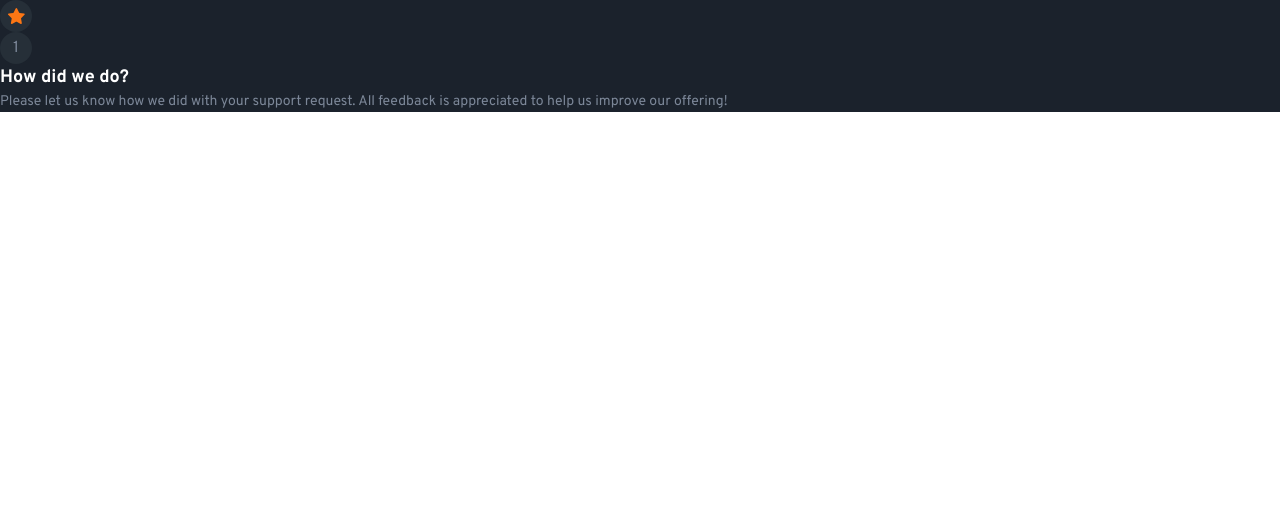
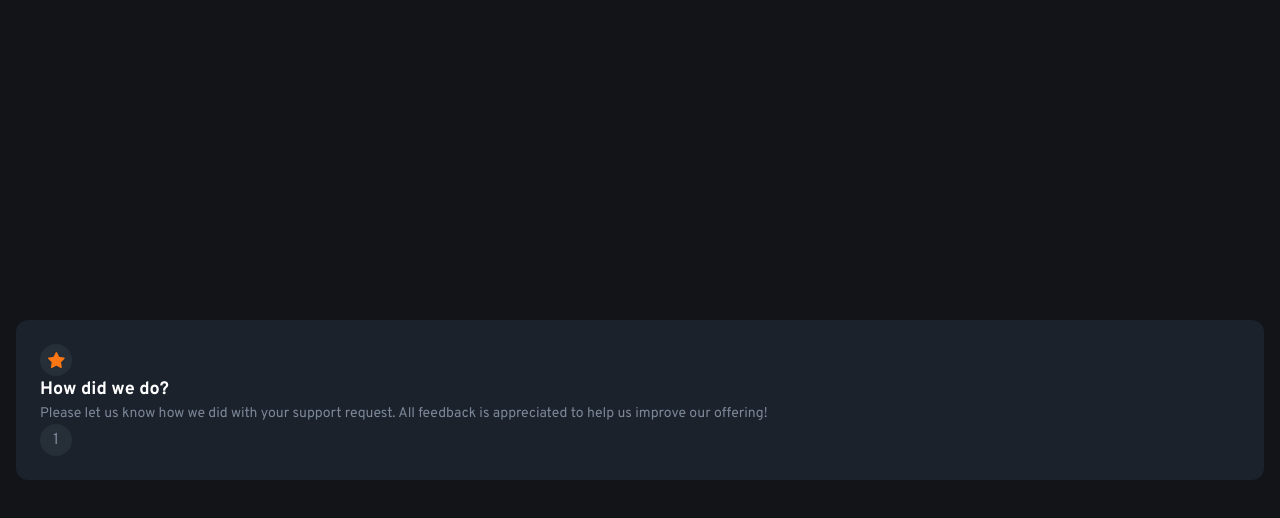
Before and after one commit to pixelzee3/interactive-rating-component-main, a Vue app: page / in a window 1280 px wide. Shown: the top 518 px of the page. Built offline with nearby package versions, Linux system fonts and the light colour scheme.

Commit message:
Create card component.

```diff
--- a/src/App.vue
+++ b/src/App.vue
@@ -2,18 +2,23 @@
 import Container from './components/Container.vue';
 import Header from './components/Header.vue';
 import Description from './components/Description.vue';
+import Card from './components/Card.vue';
 </script>
 
 <template>
-  <div class="bg-darker-blue">
+  <div
+    class="flex h-screen w-screen items-center justify-center bg-very-dark-blue p-4"
+  >
+    <Card>
       <Container>
         <img src="./assets/icon-star.svg" alt="" />
       </Container>
-    <Container> 1 </Container>
       <Header>How did we do?</Header>
       <Description>
         Please let us know how we did with your support request. All feedback is
         appreciated to help us improve our offering!
       </Description>
+      <Container> 1 </Container>
+    </Card>
   </div>
 </template>
--- /dev/null
+++ b/src/components/Card.vue
@@ -0,0 +1,5 @@
+<template>
+  <div class="bg-darker-blue w-full rounded-xl p-6">
+    <slot />
+  </div>
+</template>
```
Lines whose indentation alone changed are shown as unchanged.
